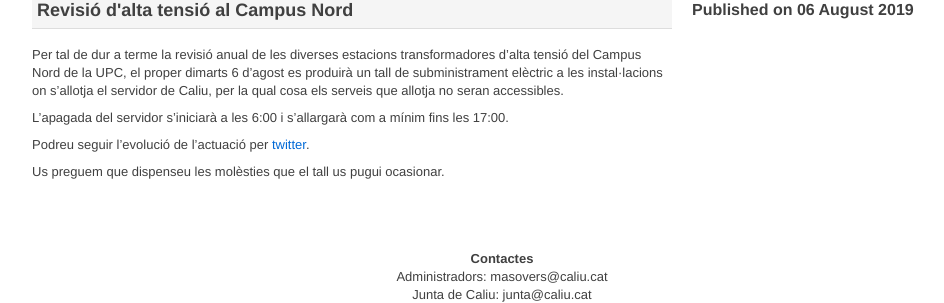
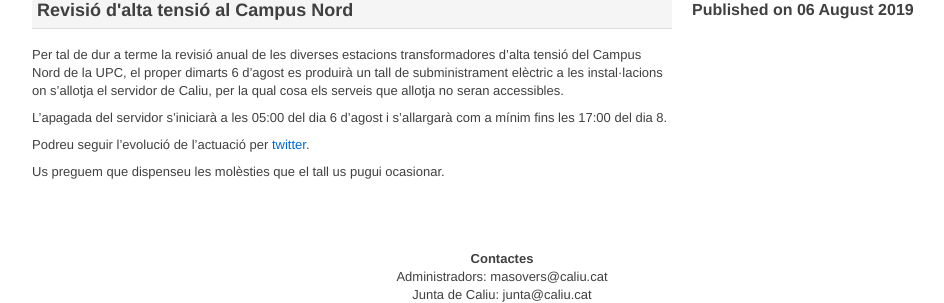
Before and after one commit to caliu/status, a Jekyll site: the page built from _posts/2019/2019-08-06-manteniment-alta-tensio.md, in a window 1280 px wide. Shown: the part 124-427 px from the top of the page, without its empty margins (138-1082 px from the left). Built offline with Jekyll 4.4.1, drawn with Linux system fonts in a browser that asks for light colours.

Commit message:
3 days, not 1.

```diff
--- a/_posts/2019/2019-08-06-manteniment-alta-tensio.md
+++ b/_posts/2019/2019-08-06-manteniment-alta-tensio.md
@@ -8,7 +8,7 @@ del Campus Nord de la UPC, el proper dimarts 6 d’agost es produirà un tall de
 elèctric a les instal·lacions on s’allotja el servidor de Caliu, per la qual cosa els serveis
 que allotja no seran accessibles.
 
-L’apagada del servidor s’iniciarà a les 6:00 i s’allargarà com a mínim fins les 17:00.
+L’apagada del servidor s’iniciarà a les 05:00 del dia 6 d'agost i s’allargarà com a mínim fins les 17:00 del dia 8.
 
 Podreu seguir l’evolució de l’actuació per [twitter](https://twitter.com/caliu_cat).
 
```
